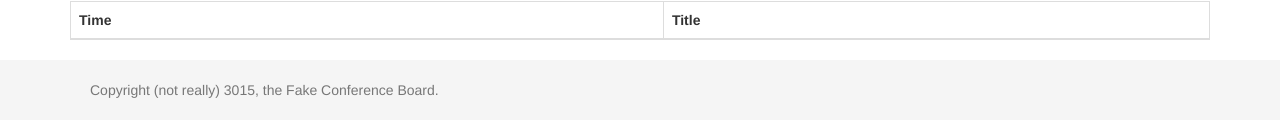
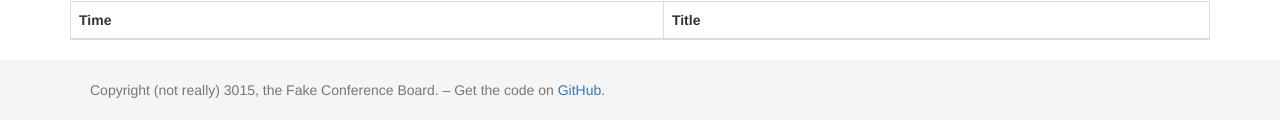
Before and after one commit to brinkmwj/conf_program, a plain HTML site: page resources/index.html in a window 1280 px wide. Shown: the part 455-592 px from the top of the page. Drawn offline with nearby package versions, Linux system fonts and the light colour scheme; no server answers.

Commit message:
Add github link

```diff
--- a/resources/index.html
+++ b/resources/index.html
@@ -54,7 +54,8 @@
 
     <footer style="background-color: #f5f5f5; height: 60px;" class="footer">
       <div class="container">
-        <p class="text-muted" style="margin: 20px;">Copyright (not really) 3015, the Fake Conference Board.</p>
+        <p class="text-muted" style="margin: 20px;">Copyright (not really) 3015, the Fake Conference Board. – Get the code on
+	  <a href="https://github.com/brinkmwj/conf_program">GitHub</a>.</p>
       </div>
     </footer>
 
```
